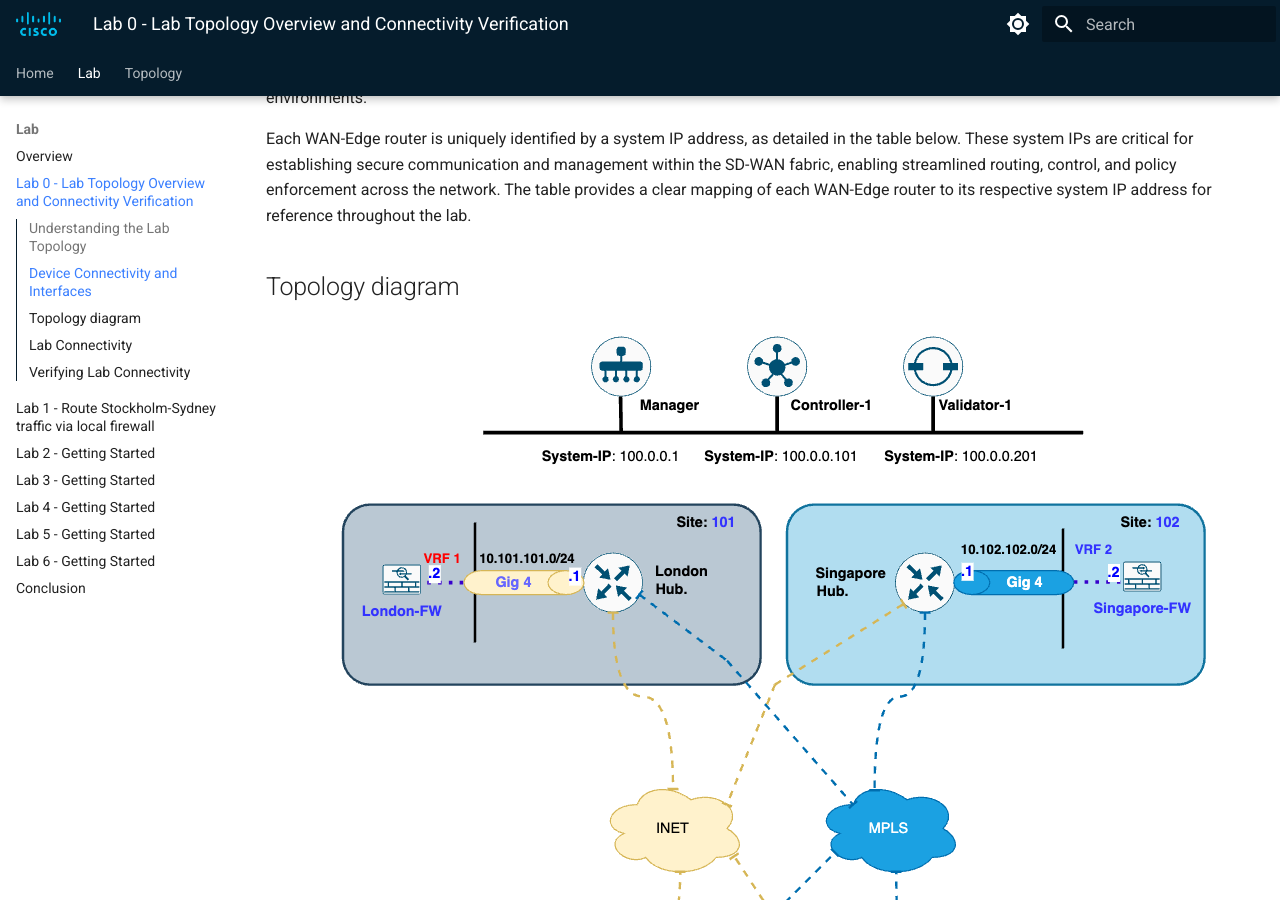
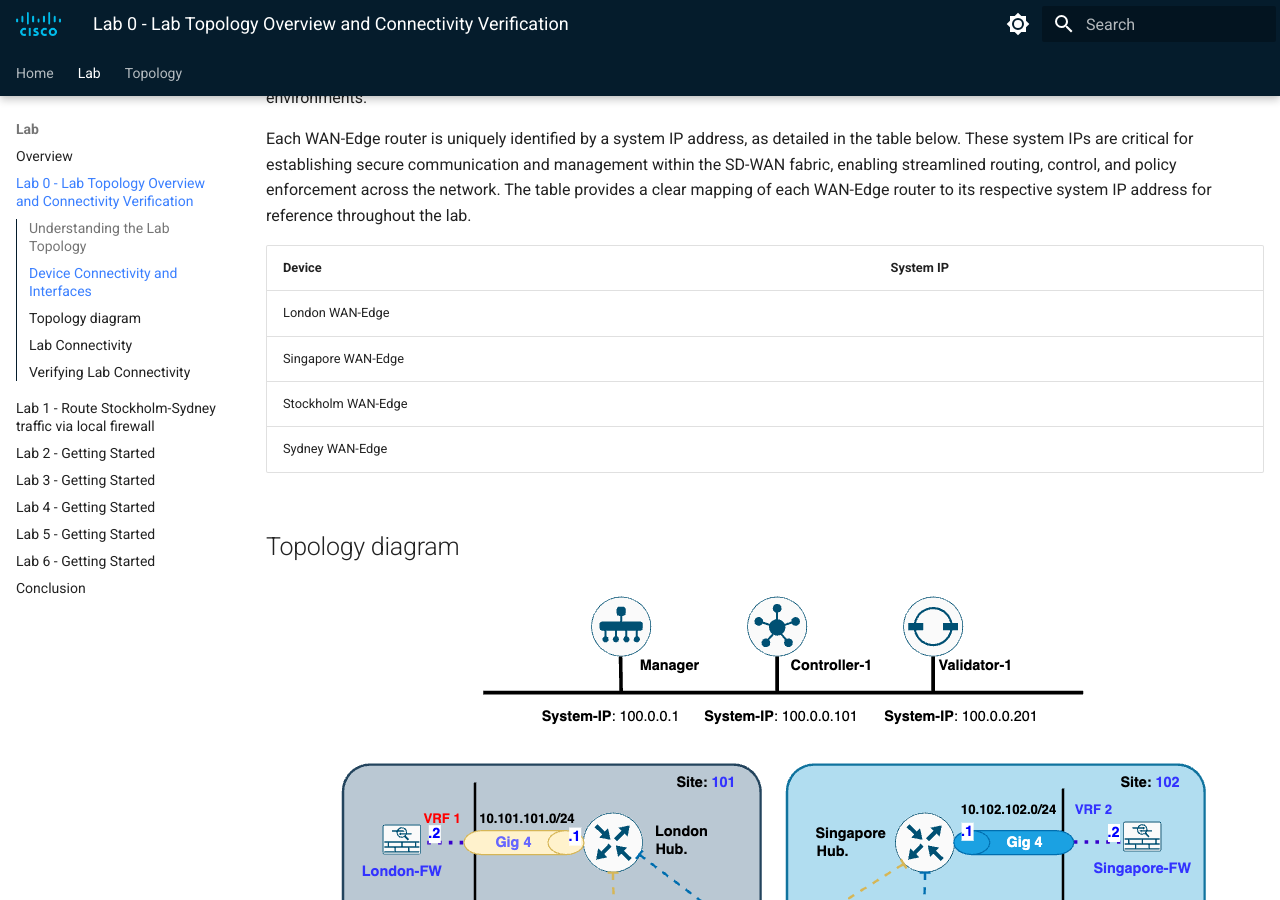
Before and after one commit to ciscodocs/ltrent-2008-clemea25, an MkDocs documentation site: the page built from docs/lab0_getting_started.md, in a window 1280 px wide and 900 px high, scrolled down 797 px. Built offline with MkDocs 1.6.1 and Material for MkDocs 9.7.7, drawn with Linux system fonts in a browser that asks for light colours.

```diff
--- a/docs/lab0_getting_started.md
+++ b/docs/lab0_getting_started.md
@@ -16,6 +16,15 @@ In the lab topology, each WAN-Edge router is configured with dual transport conn
 Additionally, the **GigabitEthernet 4** interface on each region WAN-Edge router is connected to a **firewall** within the service VPN. ***Branch users*** are also part of the service VPN and are connected to the WAN-Edge routers through the **GigabitEthernet 3** interface, as shown in the topology diagram. This setup enables seamless traffic flow and inspection while ensuring a realistic representation of enterprise network environments.
 
 Each WAN-Edge router is uniquely identified by a system IP address, as detailed in the table below. These system IPs are critical for establishing secure communication and management within the SD-WAN fabric, enabling streamlined routing, control, and policy enforcement across the network. The table provides a clear mapping of each WAN-Edge router to its respective system IP address for reference throughout the lab.
+
+| Device             | System IP |
+|:-------------------|-----------|
+| London    WAN-Edge |           |
+| Singapore WAN-Edge |           |
+| Stockholm WAN-Edge |           |
+| Sydney    WAN-Edge |           |
+
+
 ## Topology diagram
 
 <figure markdown>
```
